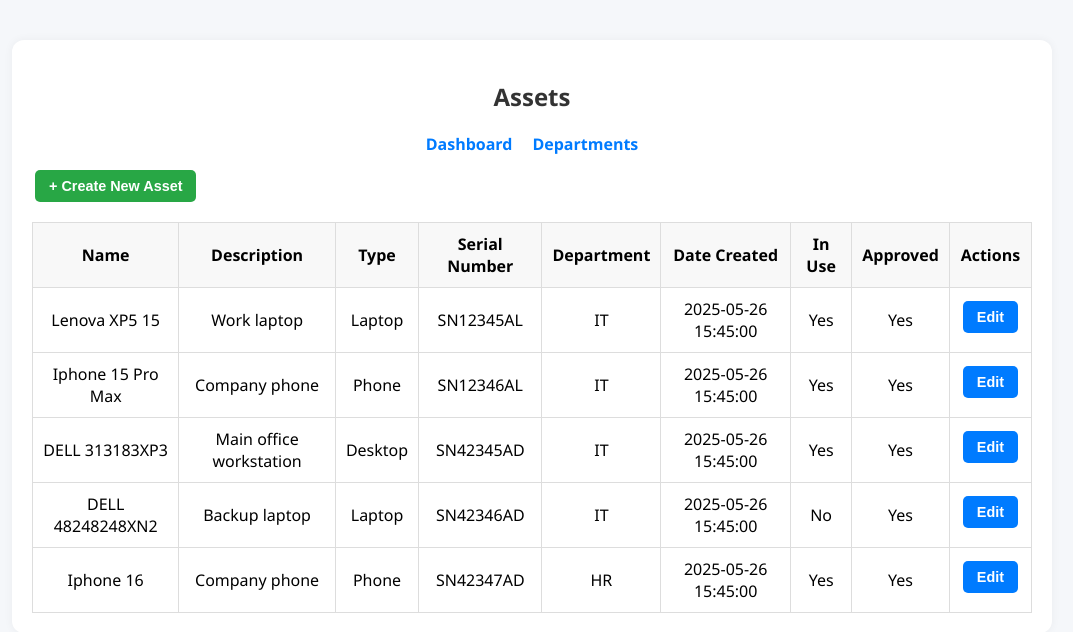
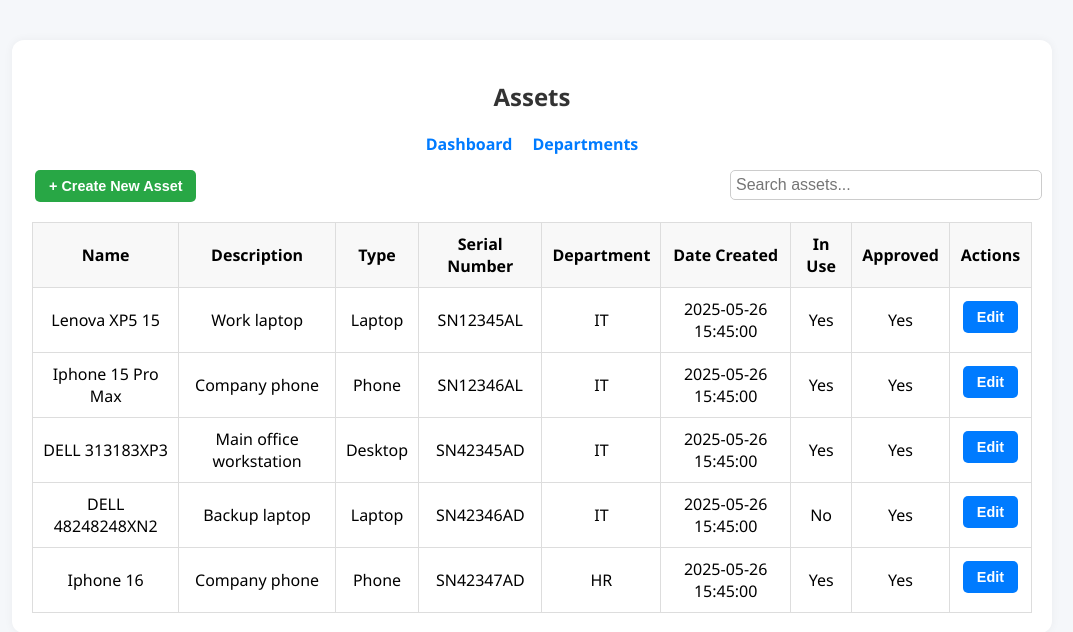
Before and after one commit to jacobslearning/SEA, a Flask app: page /assets in a window 1280 px wide. Shown: the top 632 px of the page, without its empty margins (108-1181 px from the left). Run offline with Flask 3, Linux system fonts and the light colour scheme; a user stored in the database is signed in; data comes from the database, SQL or seed files in the repository; both versions use the stored data as it was after the commit.

Commit message:
Added searchbar

```diff
--- a/static/css/assets.css
+++ b/static/css/assets.css
@@ -5,6 +5,7 @@
   background: #fff;
   border-radius: 12px;
   box-shadow: 0 0 10px rgba(0, 0, 0, 0.05);
+  position: relative;
 }
 table {
   width: 100%;
@@ -111,3 +112,12 @@
   background-color: #6c757d;
   color: white;
 }
+
+#searchBar {
+  margin-bottom: 10px;
+  padding: 5px;
+  width: 300px;
+  font-size: 16px;
+  position: absolute;
+  right: 10px;
+}
--- a/templates/assets.html
+++ b/templates/assets.html
@@ -26,6 +26,8 @@
       <button class="btn btn-create" id="openCreateModal">
         + Create New Asset
       </button>
+
+      <input type="text" id="searchBar" placeholder="Search assets..." />
 
       <table>
         <thead>
@@ -263,6 +265,17 @@
           }
         });
       });
+      document
+        .getElementById("searchBar")
+        .addEventListener("input", function () {
+          const filter = this.value.toLowerCase();
+          const rows = document.querySelectorAll("table tbody tr");
+
+          rows.forEach((row) => {
+            const rowText = row.textContent.toLowerCase();
+            row.style.display = rowText.includes(filter) ? "" : "none";
+          });
+        });
     </script>
   </body>
 </html>
```
Also changed, not shown: database.db.
